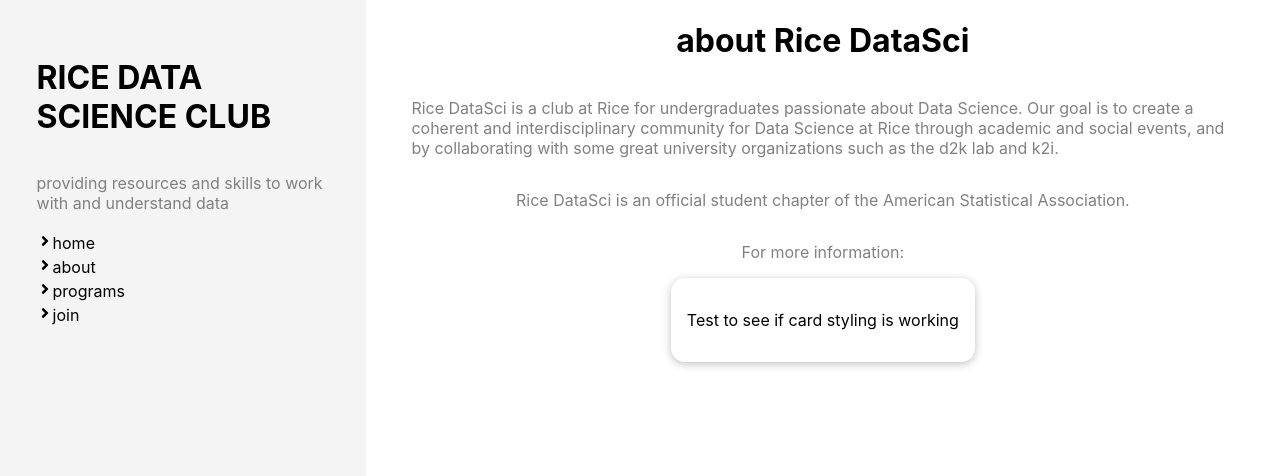
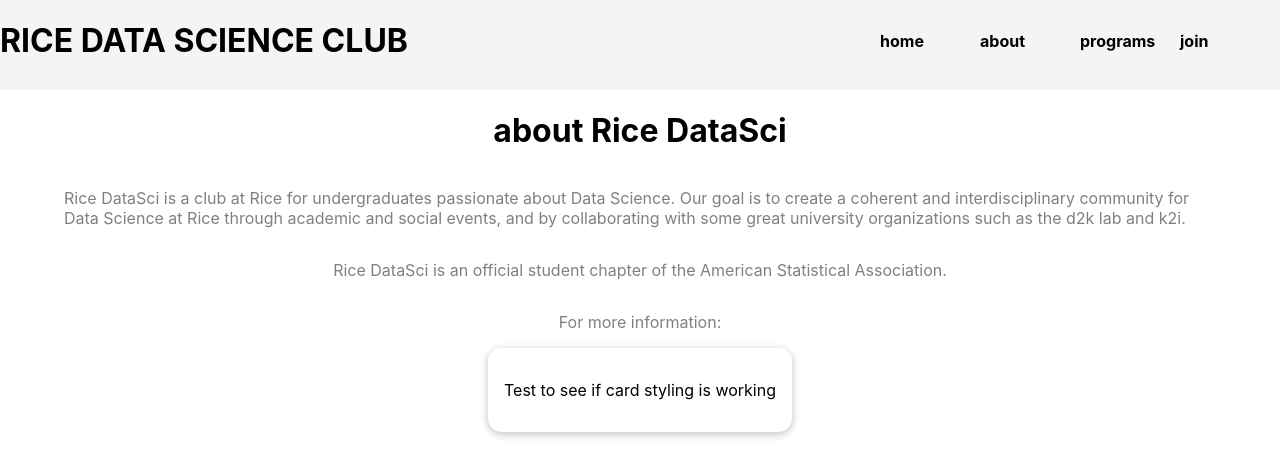
Before and after one commit to ricedatasci/website-2.0, a React (Create React App) app: page /about in a window 1280 px wide. Shown: the top 476 px of the page. Built offline with nearby package versions, Linux system fonts and the light colour scheme.

Commit message:
merge w/ dev

```diff
--- a/src/components/shared/NavBar.js
+++ b/src/components/shared/NavBar.js
@@ -13,7 +13,7 @@
         <div className="navContainer">
             <div className="navContainerSmaller">
                 <h1>RICE DATA SCIENCE CLUB</h1>
-                <p className="navBlurb">providing resources and skills to work with and understand data</p>
+                {/* <p className="navBlurb">providing resources and skills to work with and understand data</p> */}
                 <div className="navLinks">
                     {pages.map((page) => {
                         return (
--- a/src/components/shared/NavBarLink.js
+++ b/src/components/shared/NavBarLink.js
@@ -9,8 +9,10 @@
     return (
         <div className="link">
             {/* <FontAwesomeIcon icon="chevron-right" /> */}
-            <FaAngleRight />
-            <Link className="linkText" to={props.link}>{props.title}</Link>
+            {/* <FaAngleRight /> */}
+            <Link className="linkText" to={props.link}>
+                <h4>{props.title}</h4>
+            </Link>
         </div>
     )
 }
--- a/src/styles/About.css
+++ b/src/styles/About.css
@@ -3,5 +3,5 @@
     flex-direction: column;
     align-items: center;
 
-    width: 1000px;
+    width: 100%;
 }
--- a/src/styles/Home.css
+++ b/src/styles/Home.css
@@ -3,7 +3,7 @@
     flex-direction: column;
     align-items: center;
 
-    width: 1000px;
+    width: 100%;
 }
 .slideShow{
     /* adjust according to images */
--- a/src/styles/Join.css
+++ b/src/styles/Join.css
@@ -2,5 +2,5 @@
     display: flex;
     flex-direction: column;
     align-items: center;
-    width: 1000px;
+    width: 100%;
 }
--- a/src/styles/NavBar.css
+++ b/src/styles/NavBar.css
@@ -1,23 +1,24 @@
 .navContainer{
     background-color: #F4F4F4;
 
-    width: 400px;
-    height: 750px;
+    width: 100%;
+    height: 90px;
 
 }
 .navContainerSmaller{
     display: flex;
-    flex-direction: column;
+    flex-direction: row;
+    justify-content: space-between;
+    align-items: center;
 
-    margin: 10%;
 }
 
 .navLinks{
     display: flex;
-    flex-direction: column;
+    flex-direction: row;
     justify-content: space-evenly;
 
-    height: 100px;
+    /* height: 100px; */
 }
 .navBlurb{
     color: grey;
--- a/src/styles/Program.css
+++ b/src/styles/Program.css
@@ -2,5 +2,5 @@
     display: flex;
     flex-direction: column;
     align-items: center;
-    width: 1000px;
+    width: 100%;
 }
--- a/src/styles/general.css
+++ b/src/styles/general.css
@@ -1,6 +1,6 @@
 .layout{
     display:flex;
-    flex-direction: row;
+    flex-direction: column;
     /* justify-content: space-between; */
 
 }
```
